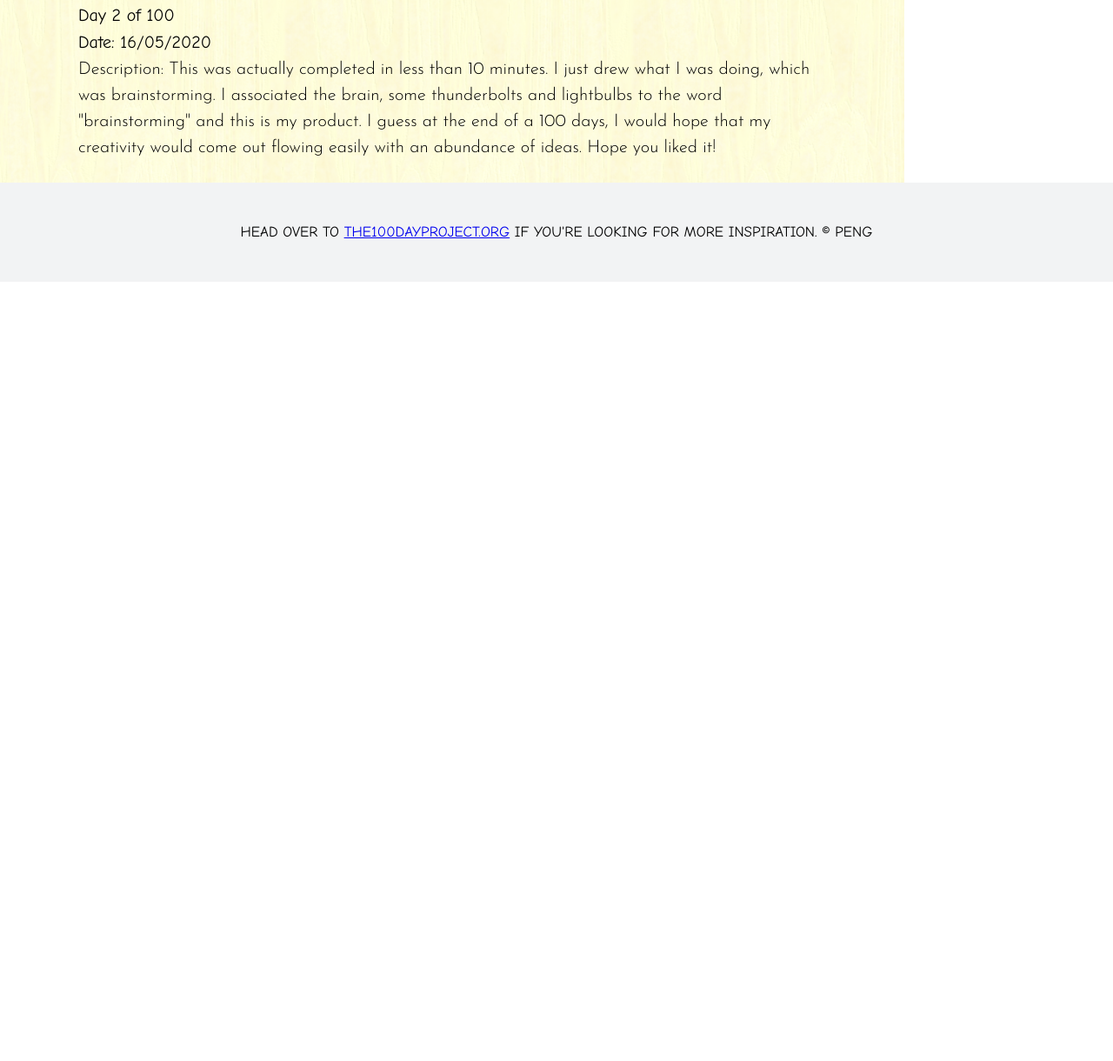
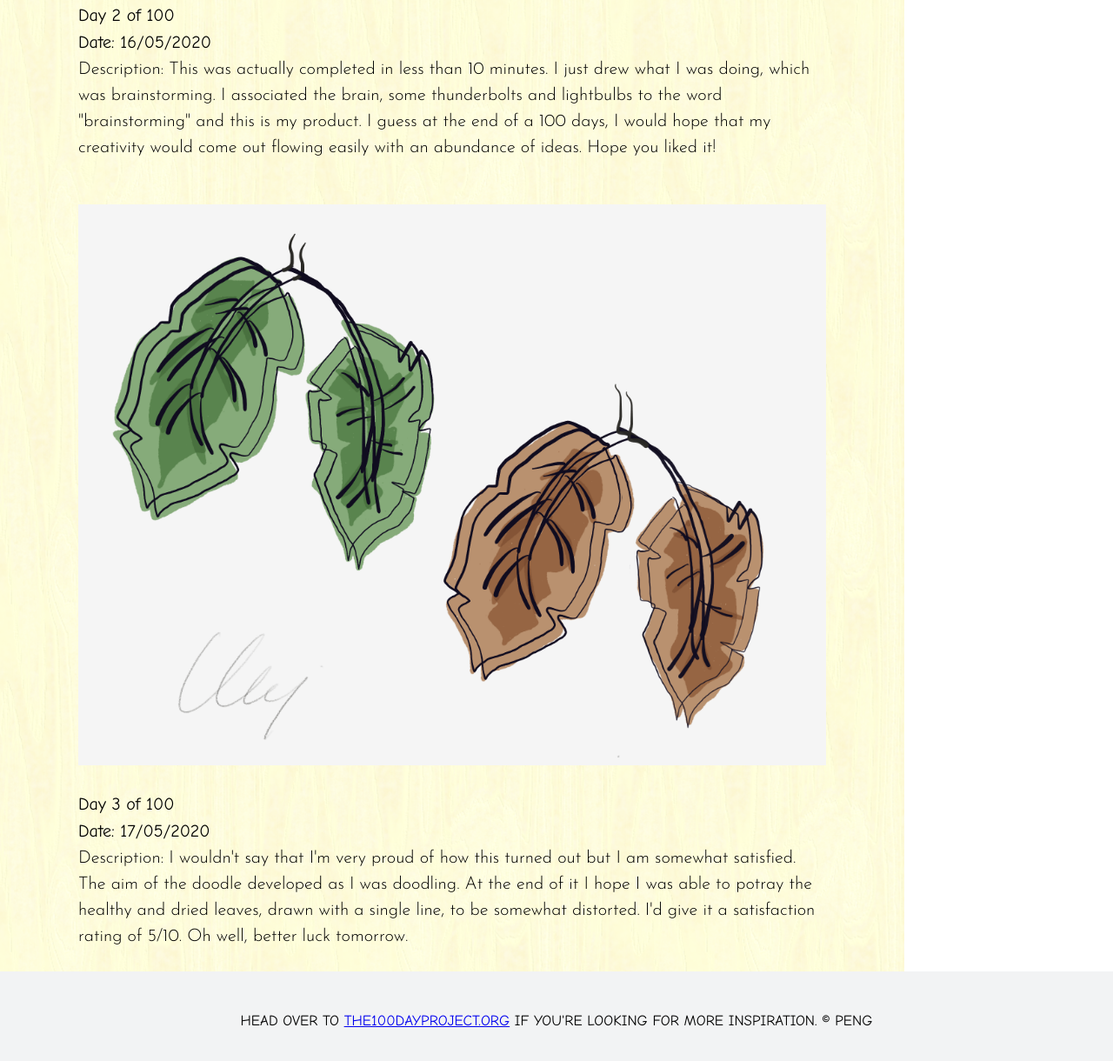
Before and after one commit to LaiP35/So-I-did-a-100DaysProject, a plain HTML site: page index.html in a window 1280 px wide. Shown: the part 4704-5924 px from the top of the page at 87% size. Before the commit the page ends 5028 px from the top, so only its background shows below. Drawn offline with nearby package versions, Linux system fonts and the light colour scheme.

Commit message:
Added day 3 doodle and description

```diff
--- a/index.html
+++ b/index.html
@@ -71,6 +71,12 @@
 			Description: This was actually completed in less than 10 minutes. I just drew what I was doing, which was brainstorming. I associated the brain, some thunderbolts and lightbulbs to the word "brainstorming" and this is my product. I guess at the end of a 100 days, I would hope that my creativity would come out flowing easily with an abundance of ideas. Hope you liked it!
 
 		</p>
+		<br>
+		<img src="img/day3.png">
+		<p>
+			<span class="day">Day 3 of 100</span> <br>
+			<span class="date">Date: 17/05/2020</span><br>
+			Description: I wouldn't say that I'm very proud of how this turned out but I am somewhat satisfied. The aim of the doodle developed as I was doodling. At the end of it I hope I was able to potray the healthy and dried leaves, drawn with a single line, to be somewhat distorted. I'd give it a satisfaction rating of 5/10. Oh well, better luck tomorrow.
 
 	</div>
 	</main>
```
Also changed, not shown: img/day3.png (added), 1 other file.
